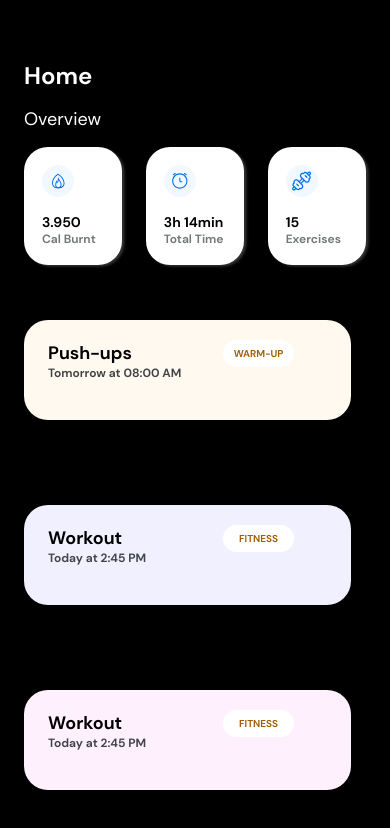
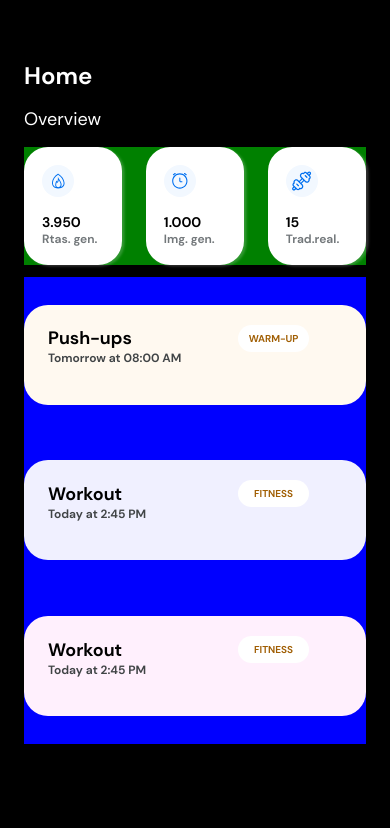
Before and after one commit to knbnunez/chat-IA-movil, a React Native app: screen / in a window 390 px wide. Shown: the top 828 px of the page. Built offline with nearby package versions, Linux system fonts and the light colour scheme.

Commit message:
modif. texto statbox

```diff
--- a/App.js
+++ b/App.js
@@ -14,24 +14,24 @@ export default function App() {
       <Text style={styles.title}>Home</Text>
       <Text style={styles.subtitle}>Overview</Text>
 
-      <View style={{flexDirection: 'row', justifyContent: 'space-between'}}>
+      <View style={styles.statBoxContainer}>
 
         <StatBox
           // style={styles.statBox}
           // source='./assets/images/Fueguito.svg' # No se pudo mandarle el source para el string del require (del Image)
           // sourceStyle='{height: 16, width: 13}'
           boxText='3.950'
-          boxSubtext='Cal Burnt'
+          boxSubtext='Rtas. gen.'
         >
           <Image
             source={require("./assets/images/Fueguito.svg")}
             style={{ height: 16, width: 13 }}
           />
         </StatBox>
-        <StatBox boxText='3h 14min' boxSubtext='Total Time'>
+        <StatBox boxText='1.000' boxSubtext='Img. gen.'>
           <Image source={require("./assets/images/Relojito.svg")} style={{ height: 16, width: 16 }}/>
         </StatBox>
-        <StatBox boxText='15' boxSubtext='Exercises'>
+        <StatBox boxText='15' boxSubtext='Trad.real.'>
           <Image source={require("./assets/images/Pesita.svg")} style={{ height: 20, width: 20 }}/>
         </StatBox>
       </View>
@@ -49,28 +49,39 @@ export default function App() {
 const styles = StyleSheet.create({
   container: {
     flex: 1, // Se establece el tamaño al máx en relación con su contenedor, en este caso, container principal: toda la pantalla
-    backgroundColor: '#000',
+    backgroundColor: '#000', // DarkMode?
+    // backgroundColor: '#FFF',
     paddingHorizontal: 24,
   },
   // -----------------------
   title: {
     fontFamily: 'DMSansBold',
     fontSize: 24,
-    color: '#fff',
+    color: '#fff', //DarkMode?
+    // color: '#000',
     marginTop: 60,
   },
   subtitle: {
     fontFamily: 'DMSans',
     fontSize: 18,
-    color: '#fff',
+    color: '#fff', //DarkMode?
+    // color: '#000',
     marginVertical: 16,
   },
   // -----------------------
+  statBoxContainer: {
+    flexDirection: 'row',
+    justifyContent: 'space-between',
+    backgroundColor: 'green',
+  },
+  // -----------------------
+  // TODO: Corregir margin derecho...
   activityBoxContainer: {
     flexDirection: 'column', // Por defecto es column (React Native -> Mobile)
     flex: 1, // Expando al max en relación con su contenedor
     justifyContent: 'space-around',
     marginVertical: 12,
-
+    marginBottom: 100,
+    backgroundColor: 'blue',
   },
 });
--- a/components/ActivityBox.js
+++ b/components/ActivityBox.js
@@ -19,7 +19,7 @@ export default function ActivityBox(props) {
 
 const styles = StyleSheet.create({
     activityBox: {
-        width: 327,
+        width: '100%',
         height: 100,
         borderRadius: 24,
         flexDirection: 'row',
--- a/components/StatBox.js
+++ b/components/StatBox.js
@@ -37,10 +37,12 @@ const styles = StyleSheet.create({
     flexDirection: 'column',
     justifyContent: 'space-between',
     padding: 18,
-    shadowColor: "#FFF",
+    shadowColor: "#FFF", //DarkMode
+    // shadowColor: "#000",
     shadowOffset: { width: 2.5, height: 1.5 },
     shadowOpacity: 0.2,
     shadowRadius: 2.5,
+    elevation: 2,
   },
   iconContainer: {
     width: 32,
```
